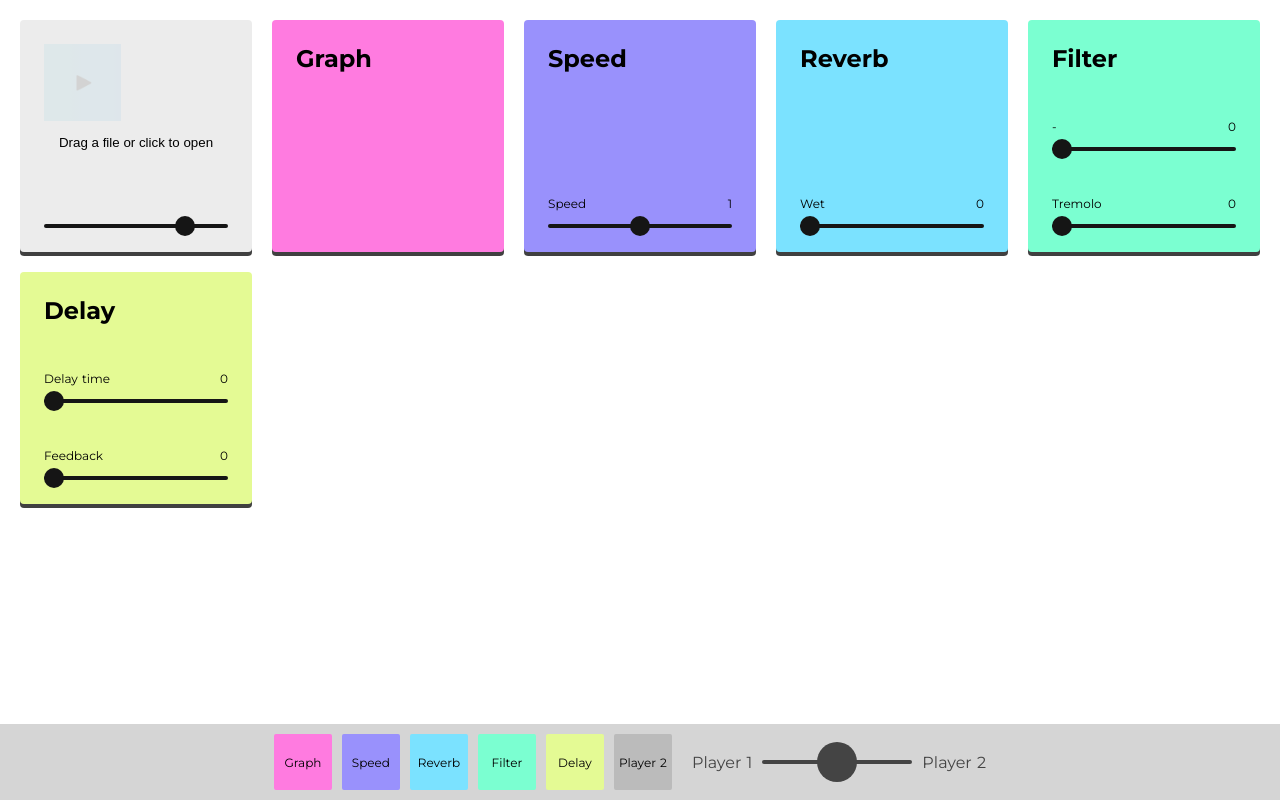
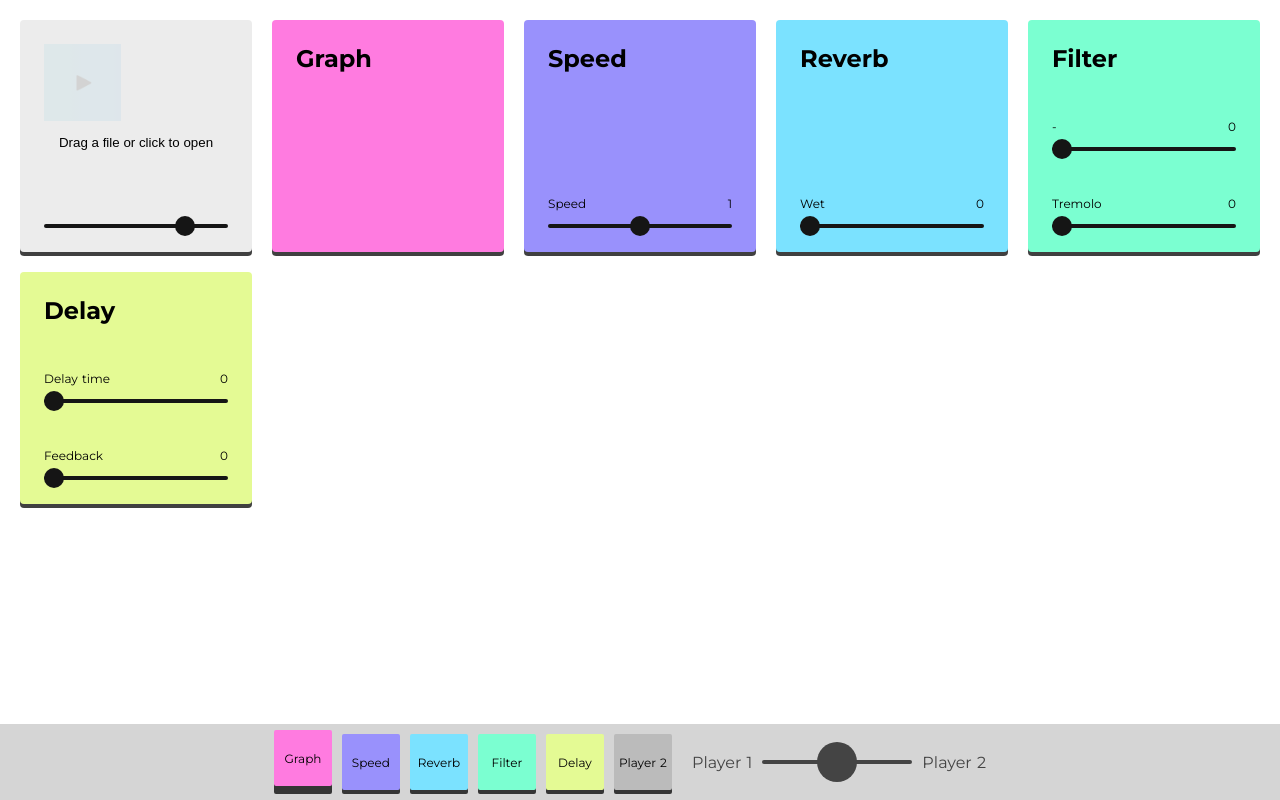
Before and after one commit to nckn/effe, a Nuxt app: page / in a window 1280 px wide. In both pictures the pointer is over the element 302 px from the left and 762 px from the top of the page. Built offline with nearby package versions, Linux system fonts and the light colour scheme; no server answers.

Commit message:
Applying fatShadow to effects btns

```diff
--- a/assets/scss/main.scss
+++ b/assets/scss/main.scss
@@ -273,18 +273,14 @@ canvas#analyser {
         font-size: 12px;
         font-weight: 400;
       }
-      //   width: 8vw;
-      //   display: table-cell;
-      //   text-align: center;
-      //   color: #424242;
-      //   /* color: #75C2BF; */
-      //   font-weight: 400; letter-spacing: .1vw;
-      //   pointer-events: none;
-      //   /*user-select: none;
-      //   -moz-user-select: none;
-      //   -webkit-user-select: none;
-      //   -ms-user-select: none;*/
-      // }
+      @include transThis(all, 0.2s, ease-out);
+      @include makeFatBoxShadow(0px, 4px);
+      // @include makeFatBoxShadow(-4px, 4px);
+      &:hover {
+        @include makeFatBoxShadow(0px, 8px);
+        // @include makeFatBoxShadow(-8px, 8px);
+        transform: translateY(-4px);
+      }
     }
   }
 }
```
